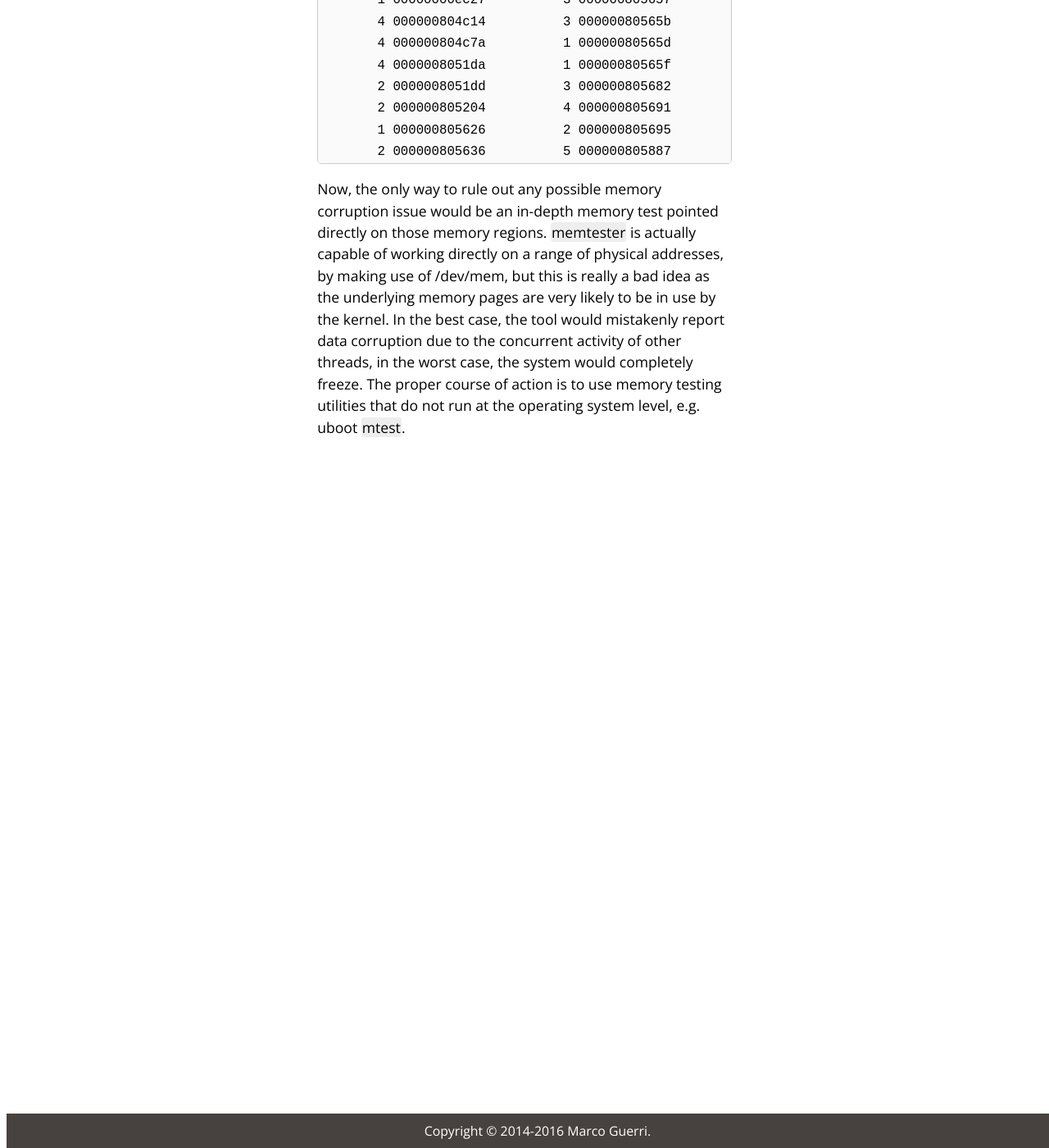
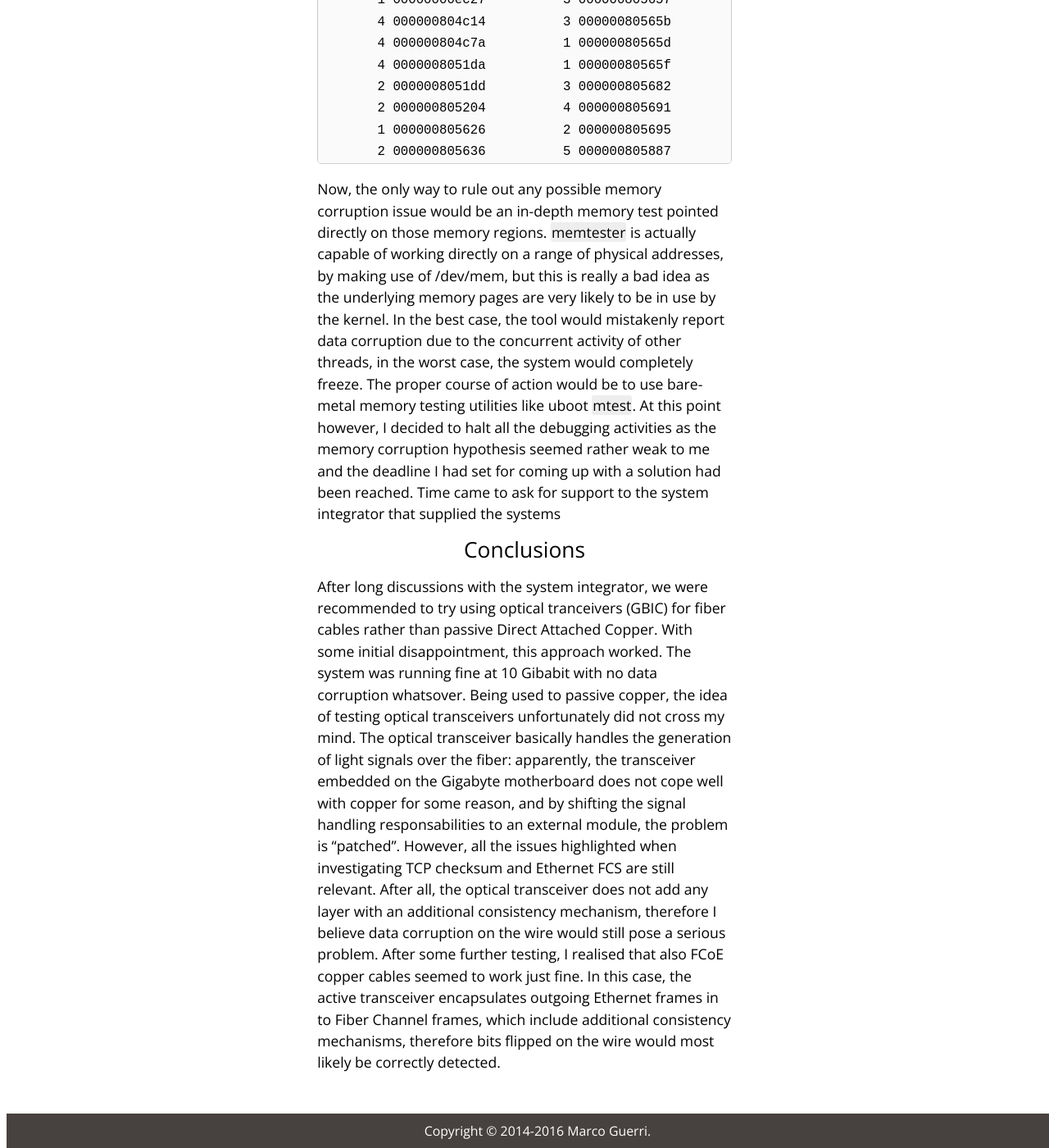
Before and after one commit to marcoguerri/marcoguerri.github.io, a Jekyll site: the page built from _posts/2016-05-19-mp30-data-corruption-part2.markdown, in a window 1280 px wide and 1400 px high, scrolled down 4018 px. Shown: the whole window at 82% size. Built offline with Jekyll 4.4.1, drawn with Linux system fonts in a browser that asks for light colours; some of the changed text lies outside the part shown.

Commit message:
Conclusion of the data corruption post

```diff
--- a/_posts/2016-05-19-mp30-data-corruption-part2.markdown
+++ b/_posts/2016-05-19-mp30-data-corruption-part2.markdown
@@ -103,7 +104,7 @@ relocation error ("unsupported RELA") that was being raised when loading the mod
 
 Results from the probe
 =======
-What was immediately stands out when running my jprobe is that the code is definitely not
+What immediately stands out when running the jprobe is that the code is definitely not
 optimized for speed. When loading the kernel module and transferring data
 over the SFP+ interface, the *softirq* which is running the NAPI handler
 goes 100\% CPU utilization and the throughput drops to a bare ~8MB/s. Nonetheless,
@@ -213,6 +214,30 @@ actually capable of working directly on a range of physical addresses, by
 making use of /dev/mem, but this is really a bad idea as the underlying memory
 pages are very likely to be in use by the kernel. In the best case, the tool would mistakenly
 report data corruption due to the concurrent activity of other threads, in the
-worst case, the system would completely freeze. The proper course of action is
-to use memory testing utilities that do not run at the operating system level,
-e.g. uboot *mtest*.
+worst case, the system would completely freeze. The proper course of action would
+be to use bare-metal memory testing utilities like uboot *mtest*.
+At this point however, I decided to halt all the debugging activities as the
+memory corruption hypothesis seemed rather weak to me and the deadline I had set for
+coming up with a solution had been reached. Time came to ask for support to the
+system integrator that supplied the systems
+
+
+Conclusions
+=======
+After long discussions with the system integrator, we were recommended to try using
+optical tranceivers (GBIC) for fiber cables rather than passive Direct Attached Copper.
+With some initial disappointment, this approach worked. The system was
+running fine at 10 Gibabit with no data corruption whatsover. Being used to passive
+copper, the idea of testing optical transceivers unfortunately did not cross my mind.
+The optical transceiver basically handles the generation of light signals over
+the fiber: apparently, the transceiver embedded on the Gigabyte motherboard does
+not cope well with copper for some reason, and by shifting the signal handling
+responsabilities to an external module, the problem is "patched". However, all the issues highlighted when
+investigating TCP checksum and Ethernet FCS are still relevant. After all, the
+optical transceiver does not add any layer with an additional consistency mechanism,
+therefore I believe data corruption on the wire would still pose a serious problem.
+After some further testing, I realised that also FCoE copper cables seemed
+to work just fine. In this case, the active transceiver encapsulates outgoing
+Ethernet frames in to Fiber Channel frames, which include additional consistency
+mechanisms, therefore bits flipped on the wire would most likely be correctly
+detected.
```
Also changed, not shown: other parts of _posts/2016-05-19-mp30-data-corruption-part2.markdown (+12 -11 lines), _posts/2016-05-19-mp30-data-corruption-part1.markdown (+19 -18 lines).
